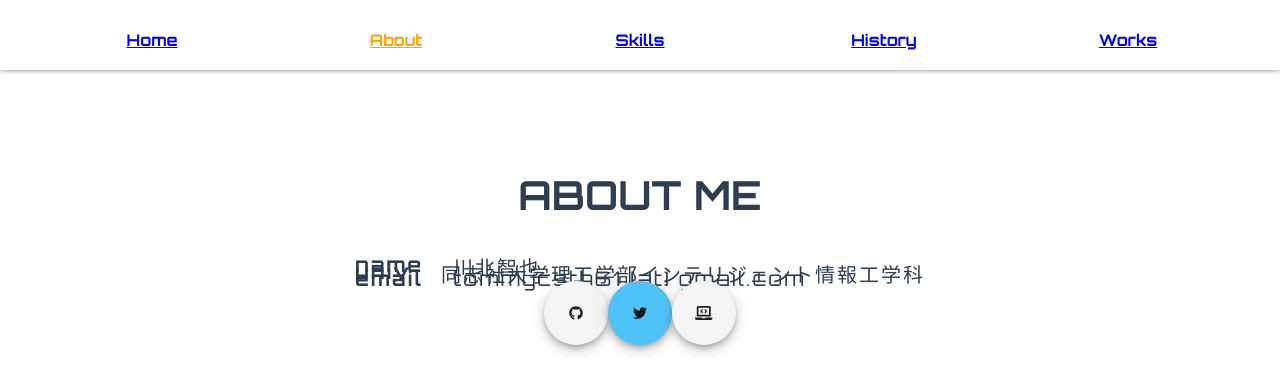
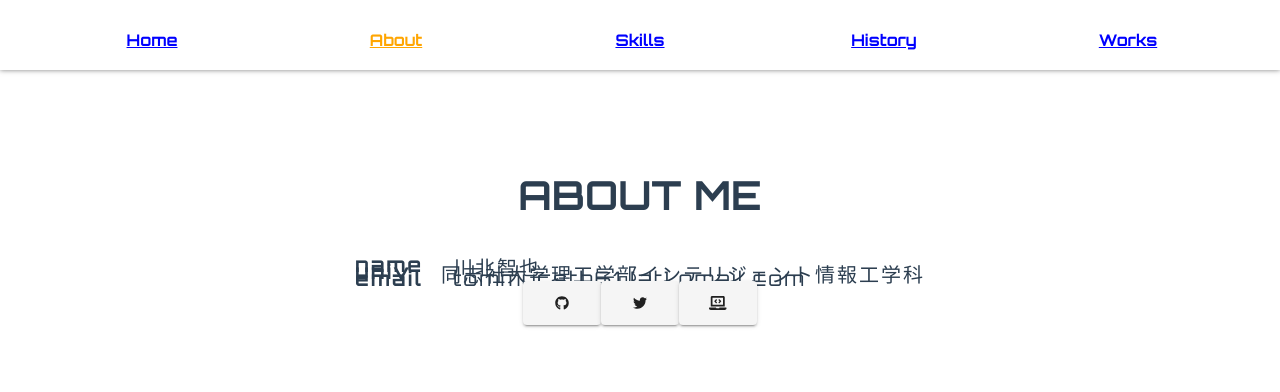
Before and after one commit to momo3159/tommy-portfolio, a Vue app: page /tommy-portfolio/about in a window 1280 px wide. Shown: the top 392 px of the page. Built offline with nearby package versions, Linux system fonts and the light colour scheme.

Commit message:
add fa-icon, build

```diff
--- a/src/views/About.vue
+++ b/src/views/About.vue
@@ -12,13 +12,13 @@
       </table>
       <v-row>
         <v-col cols="12">
-          <v-btn class="mx-2" fab large color="white" href="https://github.com/momo3159">
+          <v-btn class="mx-2" large href="https://github.com/momo3159">
             <v-fa :icon="['fab', 'github']"></v-fa>
           </v-btn>
-          <v-btn class="mx-2" fab large color="#4FC3F7" href="https://twitter.com/0028272826s">
+          <v-btn class="mx-2" large href="https://twitter.com/0028272826s">
             <v-fa :icon="['fab', 'twitter']"></v-fa>
           </v-btn>
-          <v-btn class="mx-2" fab large color="cyan" href="https://atcoder.jp/users/Tommy3">
+          <v-btn class="mx-2" large href="https://atcoder.jp/users/Tommy3">
              <v-fa icon="laptop-code"></v-fa>
           </v-btn>
         </v-col>
```
Also changed, not shown: 11 other files (tests, documents, lock files or other folders).
